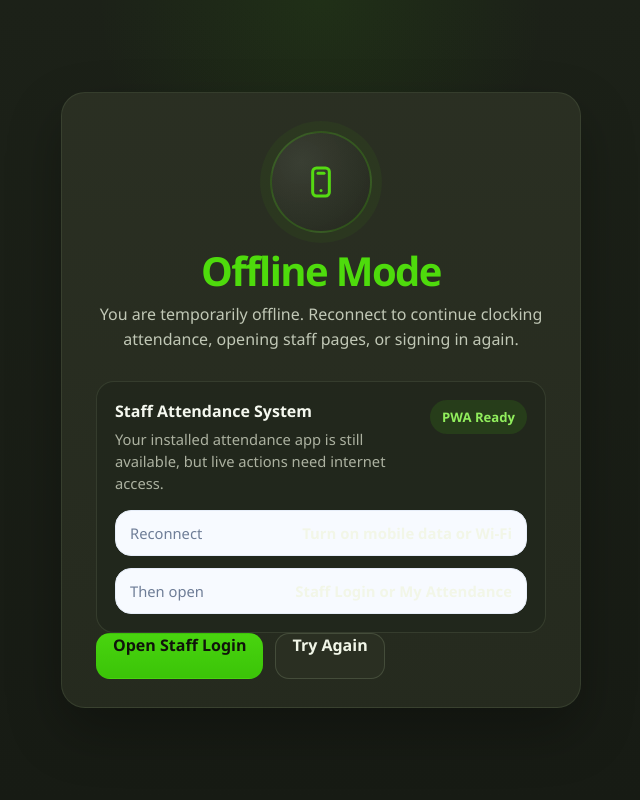
After one commit to jacksmeg/attendance, a Flask app: page /pwa/offline in a window 1280 px wide. The commit adds this page. Shown: the whole page, without its empty margins (319-959 px from the left). Run offline with Flask 3, Linux system fonts and the light colour scheme; data that the repository does not hold is empty; some libraries are stand-ins or nearby versions.

Commit message:
Add installable PWA support

```diff
--- /dev/null
+++ b/attendance_app/static/pwa.js
@@ -0,0 +1,45 @@
+(function () {
+    const installButton = document.querySelector("[data-pwa-install]");
+    const inStandalone = window.matchMedia("(display-mode: standalone)").matches || window.navigator.standalone;
+    let deferredInstallPrompt = null;
+
+    if ("serviceWorker" in navigator) {
+        window.addEventListener("load", function () {
+            navigator.serviceWorker.register("/service-worker.js").catch(function () {
+                /* Keep the app usable even if SW registration fails. */
+            });
+        });
+    }
+
+    if (installButton && inStandalone) {
+        installButton.hidden = true;
+    }
+
+    window.addEventListener("beforeinstallprompt", function (event) {
+        event.preventDefault();
+        deferredInstallPrompt = event;
+        if (installButton) {
+            installButton.hidden = false;
+        }
+    });
+
+    installButton?.addEventListener("click", async function () {
+        if (!deferredInstallPrompt) {
+            return;
+        }
+        deferredInstallPrompt.prompt();
+        try {
+            await deferredInstallPrompt.userChoice;
+        } finally {
+            deferredInstallPrompt = null;
+            installButton.hidden = true;
+        }
+    });
+
+    window.addEventListener("appinstalled", function () {
+        deferredInstallPrompt = null;
+        if (installButton) {
+            installButton.hidden = true;
+        }
+    });
+})();
--- a/attendance_app/static/styles.css
+++ b/attendance_app/static/styles.css
@@ -2188,6 +2188,34 @@ tbody tr:hover {
     outline: none;
 }
 
+.pwa-install-fab {
+    position: fixed;
+    right: 18px;
+    bottom: 18px;
+    z-index: 70;
+    min-height: 52px;
+    padding: 0 18px;
+    border: 0;
+    border-radius: 999px;
+    background: linear-gradient(180deg, #2f6bff 0%, #2457d8 100%);
+    color: #ffffff;
+    font-size: 0.96rem;
+    font-weight: 800;
+    box-shadow: 0 18px 36px rgba(36, 87, 216, 0.24);
+    cursor: pointer;
+}
+
+.pwa-install-fab:hover,
+.pwa-install-fab:focus-visible {
+    transform: translateY(-1px);
+    filter: brightness(1.03);
+    outline: none;
+}
+
+.pwa-offline-card {
+    width: min(100%, 520px);
+}
+
 .staff-login-help {
     margin: 22px 0 18px;
     text-align: center;
@@ -2241,4 +2269,12 @@ tbody tr:hover {
     .staff-login-camera-actions {
         flex-direction: column;
     }
-}
+
+    .pwa-install-fab {
+        right: 12px;
+        left: 12px;
+        bottom: 12px;
+        width: auto;
+        justify-content: center;
+    }
+}
--- a/attendance_app/templates/auth_shell.html
+++ b/attendance_app/templates/auth_shell.html
@@ -5,7 +5,14 @@
     <meta charset="utf-8">
     <meta name="viewport" content="width=device-width, initial-scale=1">
     <title>{{ title }} | {{ app_name }}</title>
+    <meta name="theme-color" content="#2f6bff">
+    <meta name="apple-mobile-web-app-capable" content="yes">
+    <meta name="apple-mobile-web-app-status-bar-style" content="default">
+    <meta name="apple-mobile-web-app-title" content="{{ app_name }}">
+    <link rel="manifest" href="{{ url_for('app.pwa_manifest') }}">
+    <link rel="apple-touch-icon" href="{{ url_for('app.pwa_icon_png', size=192) }}">
     <link rel="stylesheet" href="{{ url_for('static', filename='styles.css') }}">
+    <script src="{{ url_for('static', filename='pwa.js') }}" defer></script>
 </head>
 <body class="auth-shell-body {{ body_class|default('') }}">
     {% with messages = get_flashed_messages(with_categories=true) %}
@@ -23,5 +30,6 @@
     <main class="auth-standalone-page">
         {% block content %}{% endblock %}
     </main>
+    <button class="pwa-install-fab" type="button" data-pwa-install hidden>Install App</button>
 </body>
 </html>
--- /dev/null
+++ b/attendance_app/templates/pwa/offline.html
@@ -0,0 +1,43 @@
+{% extends "auth_shell.html" %}
+{% from "_icons.html" import icon %}
+
+{% block content %}
+<section class="staff-login-screen">
+    <article class="staff-login-card pwa-offline-card">
+        <div class="staff-login-brand">
+            <span class="staff-login-logo">
+                {{ icon('mobile') }}
+            </span>
+            <div class="staff-login-intro">
+                <h1>Offline Mode</h1>
+                <p>You are temporarily offline. Reconnect to continue clocking attendance, opening staff pages, or signing in again.</p>
+            </div>
+        </div>
+
+        <div class="staff-login-camera-card">
+            <div class="staff-login-camera-head">
+                <div>
+                    <strong>{{ app_name }}</strong>
+                    <p>Your installed attendance app is still available, but live actions need internet access.</p>
+                </div>
+                <span class="staff-login-camera-badge">PWA Ready</span>
+            </div>
+            <div class="detail-stack">
+                <div class="detail-row">
+                    <span>Reconnect</span>
+                    <strong>Turn on mobile data or Wi-Fi</strong>
+                </div>
+                <div class="detail-row">
+                    <span>Then open</span>
+                    <strong>Staff Login or My Attendance</strong>
+                </div>
+            </div>
+        </div>
+
+        <div class="staff-login-camera-actions">
+            <a class="staff-login-camera-button is-primary" href="{{ url_for('app.staff_login') }}">Open Staff Login</a>
+            <a class="staff-login-camera-button" href="{{ url_for('app.home') }}">Try Again</a>
+        </div>
+    </article>
+</section>
+{% endblock %}
--- a/attendance_app/views.py
+++ b/attendance_app/views.py
@@ -3,11 +3,14 @@ from __future__ import annotations
 from collections import defaultdict
 from base64 import b64decode
 from datetime import date, datetime, time, timedelta
+import json
 import math
 from pathlib import Path
+import struct
 from typing import Any
 import sqlite3
 from uuid import uuid4
+import zlib
 
 from flask import (
     Blueprint,
@@ -162,6 +165,154 @@ def register_routes(app: Flask) -> None:
             }
         )
 
+    @bp.route("/pwa/manifest.webmanifest")
+    def pwa_manifest():
+        live_settings = get_app_settings(
+            default_app_name=current_app.config["APP_SETTINGS"].app_name
+        )
+        app_name = live_settings["organization_name"]
+        manifest = {
+            "name": app_name,
+            "short_name": _pwa_short_name(app_name),
+            "id": url_for("app.home"),
+            "start_url": url_for("app.home"),
+            "scope": "/",
+            "display": "standalone",
+            "orientation": "portrait-primary",
+            "background_color": "#11161f",
+            "theme_color": "#2f6bff",
+            "description": f"{app_name} mobile attendance portal for staff clocking, QR access, and attendance status.",
+            "icons": [
+                {
+                    "src": url_for("app.pwa_icon_png", size=192),
+                    "sizes": "192x192",
+                    "type": "image/png",
+                    "purpose": "any maskable",
+                },
+                {
+                    "src": url_for("app.pwa_icon_png", size=512),
+                    "sizes": "512x512",
+                    "type": "image/png",
+                    "purpose": "any maskable",
+                },
+            ],
+            "shortcuts": [
+                {
+                    "name": "Staff Login",
+                    "short_name": "Login",
+                    "url": url_for("app.staff_login"),
+                    "icons": [{"src": url_for("app.pwa_icon_png", size=192), "sizes": "192x192"}],
+                },
+                {
+                    "name": "My Attendance",
+                    "short_name": "Attendance",
+                    "url": url_for("app.staff_home"),
+                    "icons": [{"src": url_for("app.pwa_icon_png", size=192), "sizes": "192x192"}],
+                },
+                {
+                    "name": "Admin Login",
+                    "short_name": "Admin",
+                    "url": url_for("app.admin_login"),
+                    "icons": [{"src": url_for("app.pwa_icon_png", size=192), "sizes": "192x192"}],
+                },
+            ],
+        }
+        return Response(
+            json.dumps(manifest),
+            mimetype="application/manifest+json",
+            headers={"Cache-Control": "no-cache"},
+        )
+
+    @bp.route("/service-worker.js")
+    def pwa_service_worker():
+        precache_urls = [
+            url_for("app.home"),
+            url_for("app.staff_login"),
+            url_for("app.admin_login"),
+            url_for("app.pwa_offline"),
+            url_for("static", filename="styles.css"),
+            url_for("static", filename="admin_styles.css"),
+            url_for("static", filename="pwa.js"),
+            url_for("app.pwa_icon_png", size=192),
+            url_for("app.pwa_icon_png", size=512),
+        ]
+        cache_name = f"attendance-pwa-{current_app.config['APP_SETTINGS'].fingerprint_backend}"
+        script = f"""
+const CACHE_NAME = {json.dumps(cache_name)};
+const PRECACHE_URLS = {json.dumps(precache_urls)};
+
+self.addEventListener("install", (event) => {{
+  event.waitUntil(
+    caches.open(CACHE_NAME).then((cache) => cache.addAll(PRECACHE_URLS)).then(() => self.skipWaiting())
+  );
+}});
+
+self.addEventListener("activate", (event) => {{
+  event.waitUntil(
+    caches.keys().then((keys) =>
+      Promise.all(keys.filter((key) => key !== CACHE_NAME).map((key) => caches.delete(key)))
+    ).then(() => self.clients.claim())
+  );
+}});
+
+self.addEventListener("fetch", (event) => {{
+  const request = event.request;
+  const url = new URL(request.url);
+  if (request.method !== "GET" || url.origin !== self.location.origin) {{
+    return;
+  }}
+
+  if (request.mode === "navigate") {{
+    event.respondWith(
+      fetch(request)
+        .then((response) => {{
+          const clone = response.clone();
+          caches.open(CACHE_NAME).then((cache) => cache.put(request, clone));
+          return response;
+        }})
+        .catch(async () => {{
+          const cached = await caches.match(request);
+          return cached || caches.match({json.dumps(url_for("app.pwa_offline"))});
+        }})
+    );
+    return;
+  }}
+
+  if (url.pathname.startsWith("/static/") || url.pathname.startsWith("/pwa/") || url.pathname === "/service-worker.js") {{
+    event.respondWith(
+      caches.match(request).then((cached) => cached || fetch(request).then((response) => {{
+        const clone = response.clone();
+        caches.open(CACHE_NAME).then((cache) => cache.put(request, clone));
+        return response;
+      }}))
+    );
+  }}
+}});
+"""
+        return Response(
+            script,
+            mimetype="application/javascript",
+            headers={"Cache-Control": "no-cache"},
+        )
+
+    @bp.route("/pwa/offline")
+    def pwa_offline():
+        return render_template(
+            "pwa/offline.html",
+            title="Offline",
+            body_class="staff-login-minimal-body",
+        )
+
+    @bp.route("/pwa/icon-<int:size>.png")
+    def pwa_icon_png(size: int):
+        if size not in {192, 512}:
+            size = 192
+        return Response(
+            _generate_pwa_icon_png(size=size),
+            mimetype="image/png",
+            headers={"Cache-Control": "public, max-age=86400"},
+        )
+
     @bp.route("/media/staff/<path:filename>")
     def staff_photo(filename: str):
         return send_from_directory(_staff_photo_directory(), filename, max_age=0)
@@ -1896,6 +2047,67 @@ def _distance_in_meters(
     haversine = sin_lat ** 2 + math.cos(lat1) * math.cos(lat2) * sin_lon ** 2
     central_angle = 2 * math.atan2(math.sqrt(haversine), math.sqrt(1 - haversine))
     return earth_radius_meters * central_angle
+
+
+def _pwa_short_name(app_name: str) -> str:
+    cleaned = " ".join(app_name.split())
+    if len(cleaned) <= 12:
+        return cleaned
+    first_word = cleaned.split(" ", 1)[0]
+    return first_word[:12]
+
+
+def _generate_pwa_icon_png(*, size: int) -> bytes:
+    background = (17, 22, 31, 255)
+    accent = (47, 107, 255, 255)
+    highlight = (78, 219, 12, 255)
+    white = (245, 248, 252, 255)
+    shadow = (22, 33, 58, 255)
+
+    center = size / 2
+    outer_radius = size * 0.34
+    inner_radius = size * 0.21
+    dot_radius = size * 0.055
+    dot_center_x = center + size * 0.13
+    dot_center_y = center + size * 0.13
+    ring_thickness = max(10.0, size * 0.042)
+
+    rows = bytearray()
+    for y in range(size):
+        rows.append(0)
+        for x in range(size):
+            pixel = background
+            distance = math.dist((x, y), (center, center))
+            if distance <= outer_radius:
+                pixel = accent
+            if distance <= outer_radius - ring_thickness:
+                pixel = shadow
+            if distance <= inner_radius:
+                pixel = white
+            if math.dist((x, y), (dot_center_x, dot_center_y)) <= dot_radius:
+                pixel = highlight
+
+            rows.extend(pixel)
+
+    compressed = zlib.compress(bytes(rows), level=9)
+
+    def png_chunk(chunk_type: bytes, payload: bytes) -> bytes:
+        return (
+            struct.pack(">I", len(payload))
+            + chunk_type
+            + payload
+            + struct.pack(">I", zlib.crc32(chunk_type + payload) & 0xFFFFFFFF)
+        )
+
+    ihdr = struct.pack(">IIBBBBB", size, size, 8, 6, 0, 0, 0)
+    return b"".join(
+        [
+            b"\x89PNG\r\n\x1a\n",
+            png_chunk(b"IHDR", ihdr),
+            png_chunk(b"IDAT", compressed),
+            png_chunk(b"IEND", b""),
+        ]
+    )
 
 
 def _resolve_department_filter(requested_department: str, department_scope: str) -> str:
```
Also changed, not shown: attendance_app/templates/admin_shell.html (+8 -0 lines), attendance_app/templates/base.html (+8 -0 lines), tests/test_app.py (+21 -0 lines).
